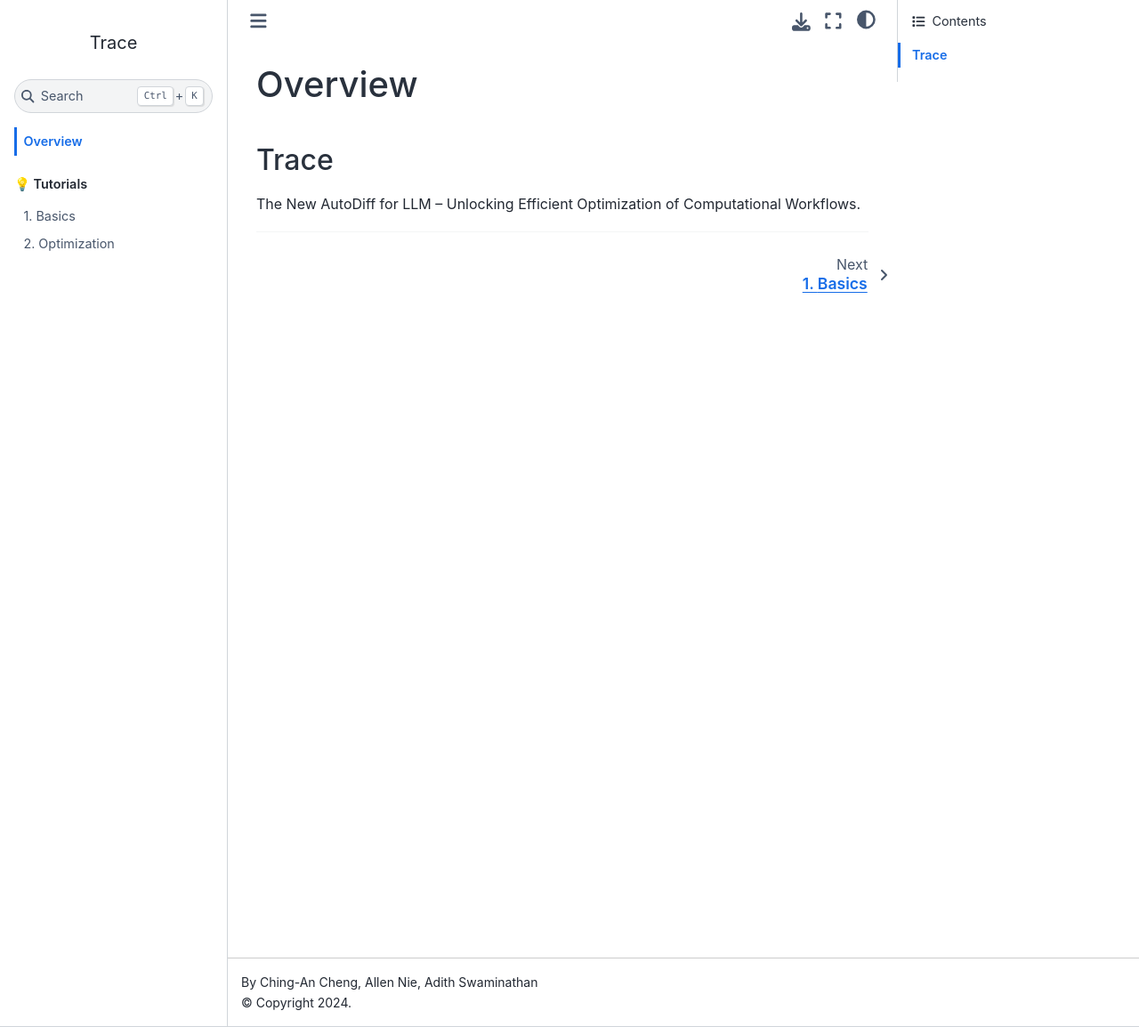
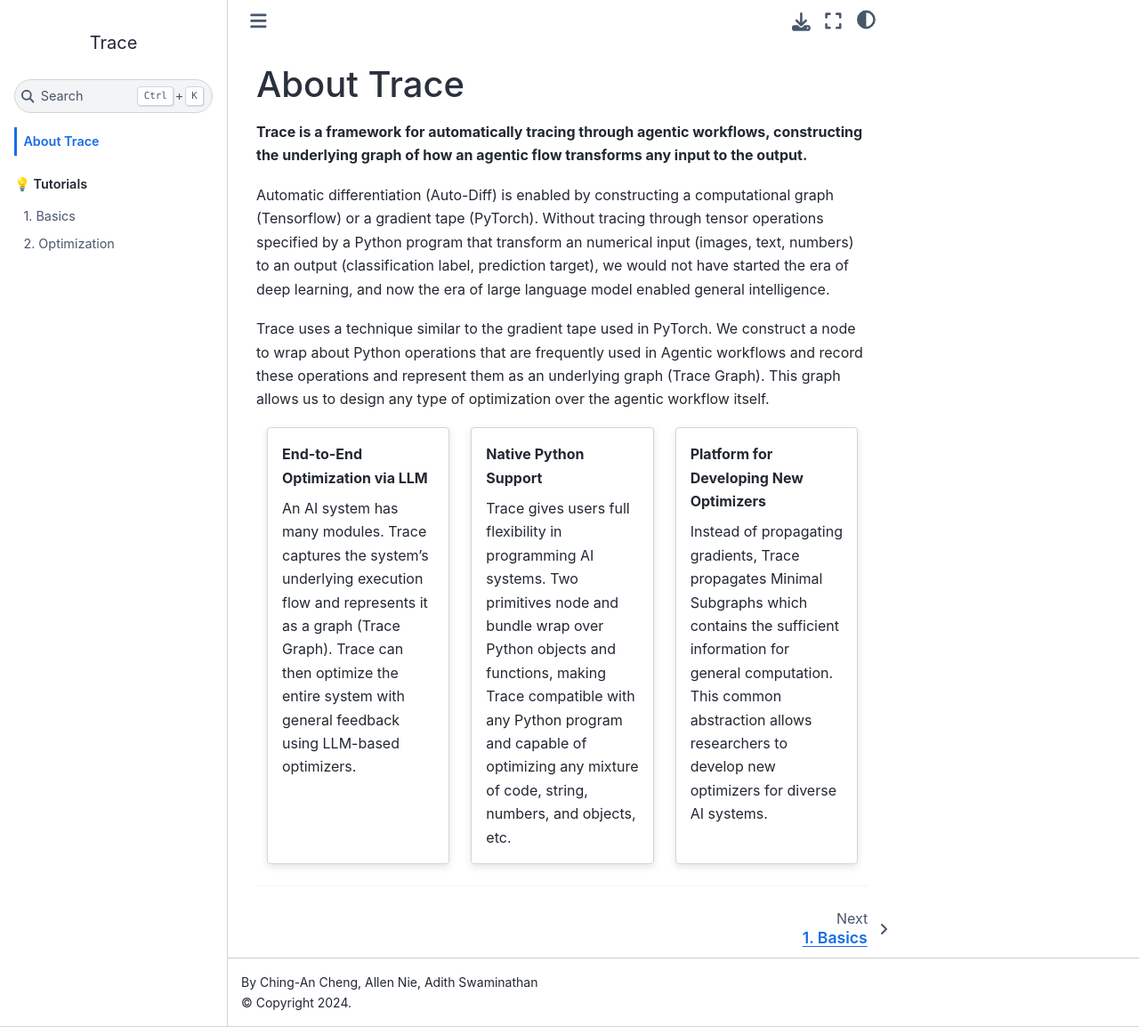
Before and after one commit to microsoft/Trace, a Jupyter Book: the page built from docs/intro.md, in a window 1280 px wide and 1154 px high. Shown: the whole window at 89% size. Built offline with Jupyter Book 1.0.4 settings and Sphinx 7.4.7 and the Sphinx Book theme 1.1.4, drawn with Linux system fonts in a browser that asks for light colours.

Commit message:
add more text to the intro

```diff
--- a/docs/intro.md
+++ b/docs/intro.md
@@ -1,8 +1,29 @@
-# Overview
+# About Trace
 
-## Trace
+**Trace is a framework for automatically tracing through agentic workflows, constructing the underlying graph of how an agentic flow transforms any input to the output.**
 
-The New AutoDiff for LLM -- Unlocking Efficient Optimization of Computational Workflows.
+Automatic differentiation (Auto-Diff) is enabled by constructing a computational graph (Tensorflow) or a gradient tape (PyTorch). Without tracing through tensor operations specified by a Python program that transform an numerical input (images, text, numbers) to an output (classification label, prediction target), we would not have started the era of deep learning, and now the era of large language model enabled general intelligence.
+
+Trace uses a technique similar to the gradient tape used in PyTorch. We construct a node to wrap about Python operations that are frequently used in Agentic workflows and record these operations and represent them as an underlying graph (Trace Graph). This graph allows us to design any type of optimization over the agentic workflow itself.
+
+::::{grid}
+::class-container: text-center :gutter: 3
+
+:::{grid-item-card} End-to-End Optimization via LLM
+
+An AI system has many modules. Trace captures the system's underlying execution flow and represents it as a graph (Trace Graph). Trace can then optimize the entire system with general feedback using LLM-based optimizers.
+:::
+
+:::{grid-item-card} Native Python Support
+
+Trace gives users full flexibility in programming AI systems. Two primitives node and bundle wrap over Python objects and functions, making Trace compatible with any Python program and capable of optimizing any mixture of code, string, numbers, and objects, etc.
+:::
+
+:::{grid-item-card} Platform for Developing New Optimizers
+
+Instead of propagating gradients, Trace propagates Minimal Subgraphs which contains the sufficient information for general computation. This common abstraction allows researchers to develop new optimizers for diverse AI systems.
+:::
+::::
 
 ----
 
```
